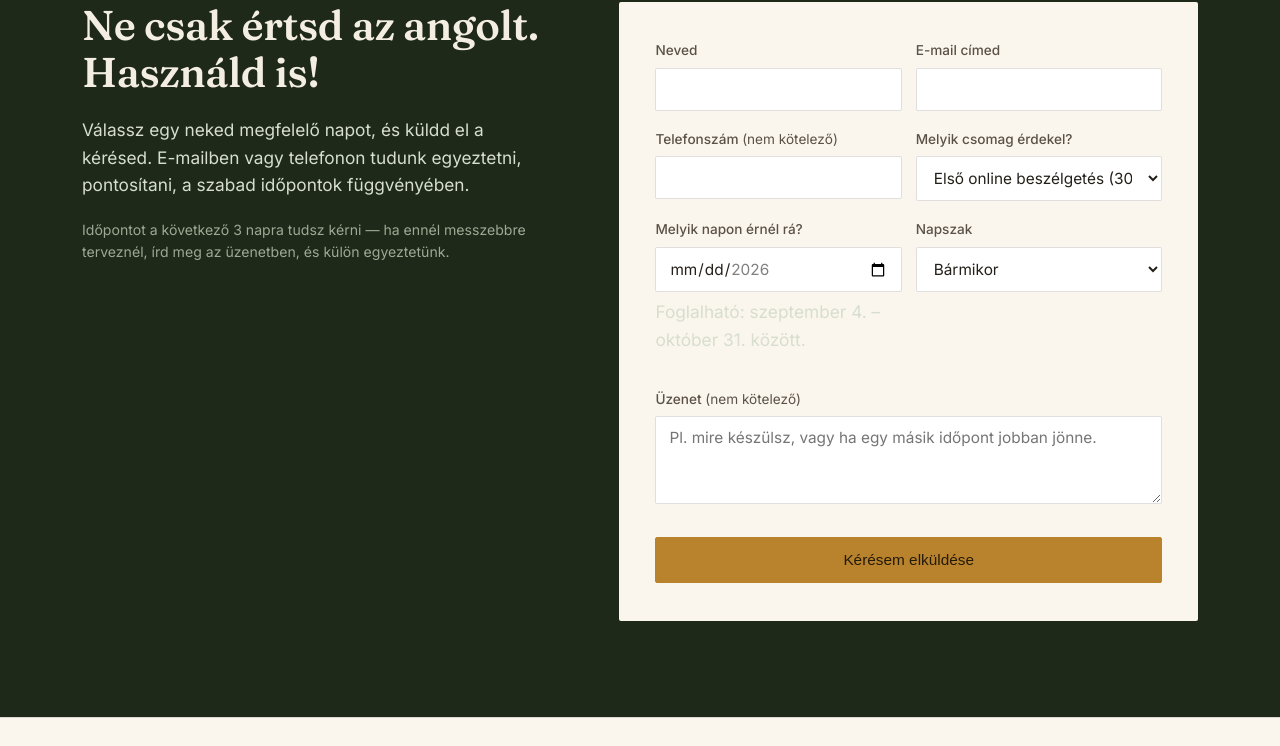
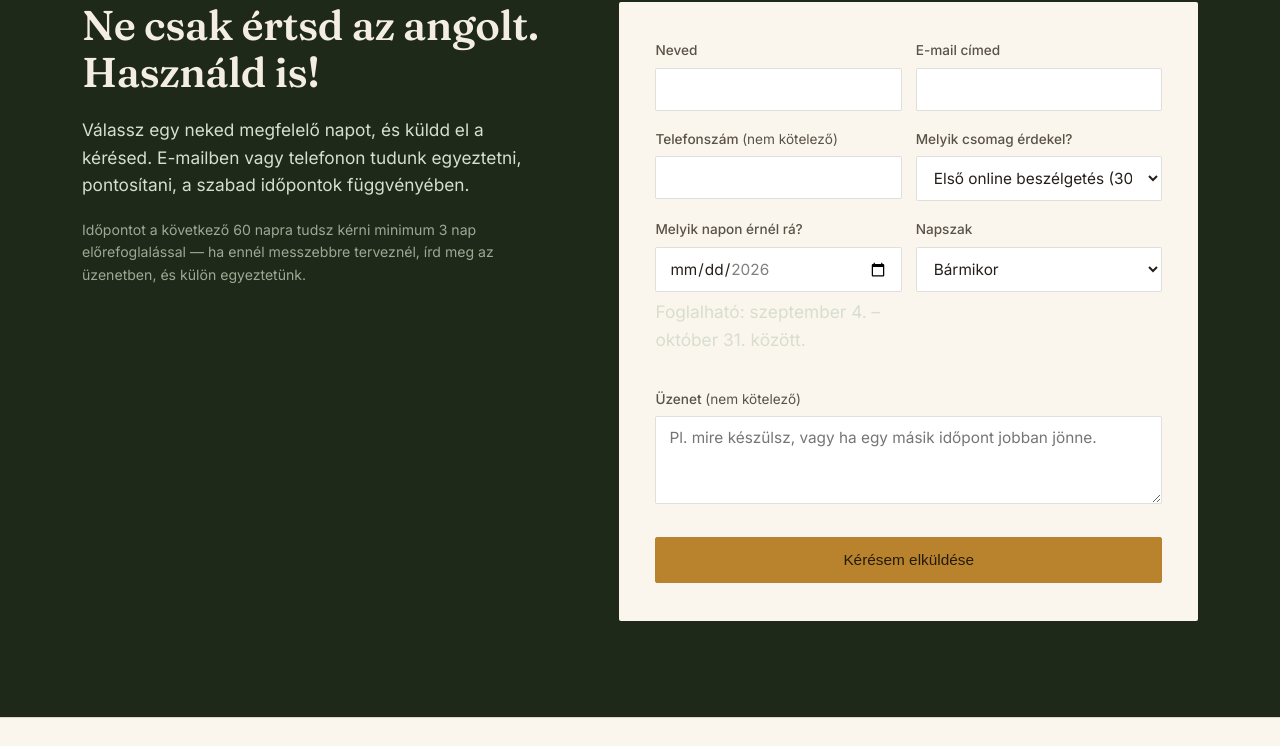
Before and after one commit to InsideTerror/be-fluent-website, a plain HTML site: page index.html in a window 1280 px wide. Shown: the part 8148-8894 px from the top of the page. Drawn offline with Linux system fonts and the light colour scheme.

Commit message:
Update booking availability from 3 to 60 days

```diff
--- a/index.html
+++ b/index.html
@@ -1007,7 +1007,7 @@
       <div class="inner">
         <h2>Ne csak értsd az angolt. Használd is!</h2>
         <p>Válassz egy neked megfelelő napot, és küldd el a kérésed. E-mailben vagy telefonon tudunk egyeztetni, pontosítani, a szabad időpontok függvényében.</p>
-        <p class="fine-print">Időpontot a következő 3 napra tudsz kérni — ha ennél messzebbre terveznél, írd meg az üzenetben, és külön egyeztetünk.</p>
+        <p class="fine-print">Időpontot a következő 60 napra tudsz kérni minimum 3 nap előrefoglalással — ha ennél messzebbre terveznél, írd meg az üzenetben, és külön egyeztetünk.</p>
       </div>
 
       <div class="booking-card">
```
